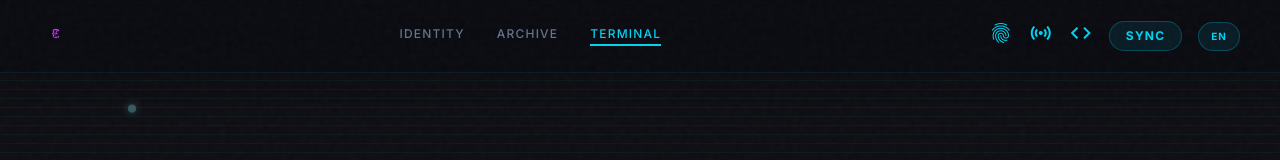
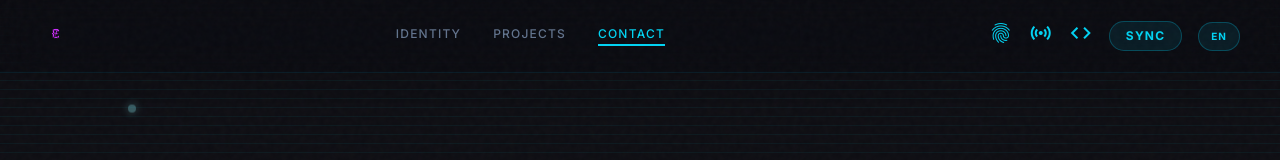
Before and after one commit to hopeffy/portfolio, a Next.js app: page /contact in a window 1280 px wide. Shown: the top 160 px of the page. Built offline with nearby package versions, Linux system fonts and the light colour scheme; no server answers.

Commit message:
fix navbar

```diff
--- a/src/components/Header.tsx
+++ b/src/components/Header.tsx
@@ -8,14 +8,14 @@ import { useMemo } from "react";
 const localeLabels: Record<Locale, { identity: string; archive: string; terminal: string; sync: string }> = {
   en: {
     identity: "Identity",
-    archive: "Archive",
-    terminal: "Terminal",
+    archive: "Projects",
+    terminal: "Contact",
     sync: "Sync",
   },
   tr: {
     identity: "Kimlik",
-    archive: "Arsiv",
-    terminal: "Iletisim",
+    archive: "Projeler",
+    terminal: "İletişim",
     sync: "Senkron",
   },
 };
--- a/src/resources/i18n.ts
+++ b/src/resources/i18n.ts
@@ -100,7 +100,7 @@ export const uiCopy: Record<Locale, UiCopy> = {
       line1: "Fikirleri çalışan sistemlere",
       line2: "dönüştürüyorum.",
       ctaWork: "Projeler",
-      ctaContact: "Iletisim",
+      ctaContact: "İletişim",
       role: "Bilgisayar Muhendisi",
     },
     sections: {
```
